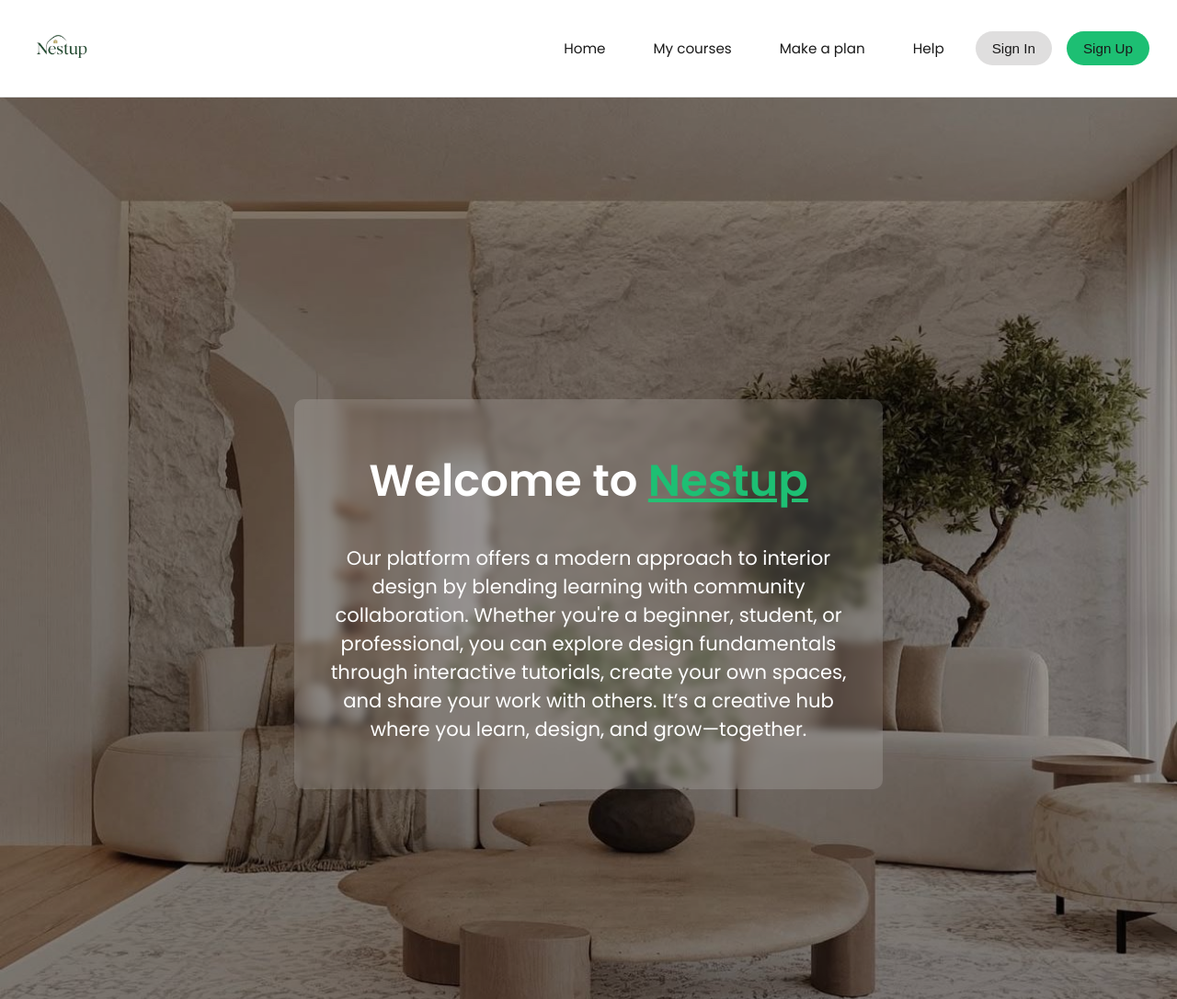
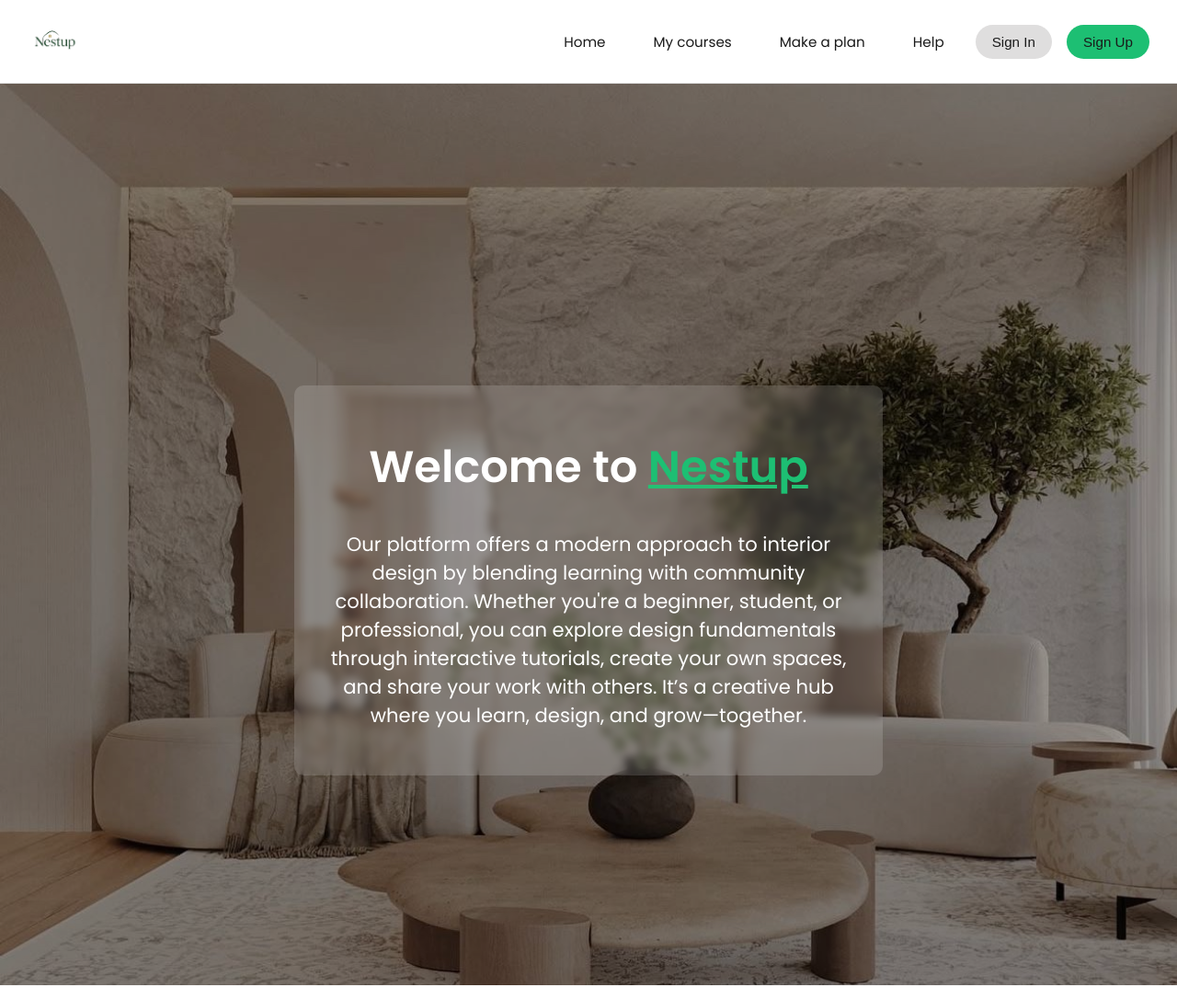
Before and after one commit to A7madAlali/Nestup, a plain HTML site: page index.html in a window 1280 px wide. Shown: the top 1086 px of the page at 92% size. Drawn offline with Linux system fonts and the light colour scheme.

Commit message:
Update styles1.css

```diff
--- a/css/styles1.css
+++ b/css/styles1.css
@@ -46,14 +46,15 @@ body {
     color:#1dbf73;
   }
 
- .logo-img {
-  height: 100px;
-  max-height: 75px;
+.logo-img {
+  height: auto;
+  max-height: 60px;
   width: auto;
   object-fit: contain;
   display: block;
   image-rendering: auto;
 }
+
 
   .navbar {
   display: flex;
```
